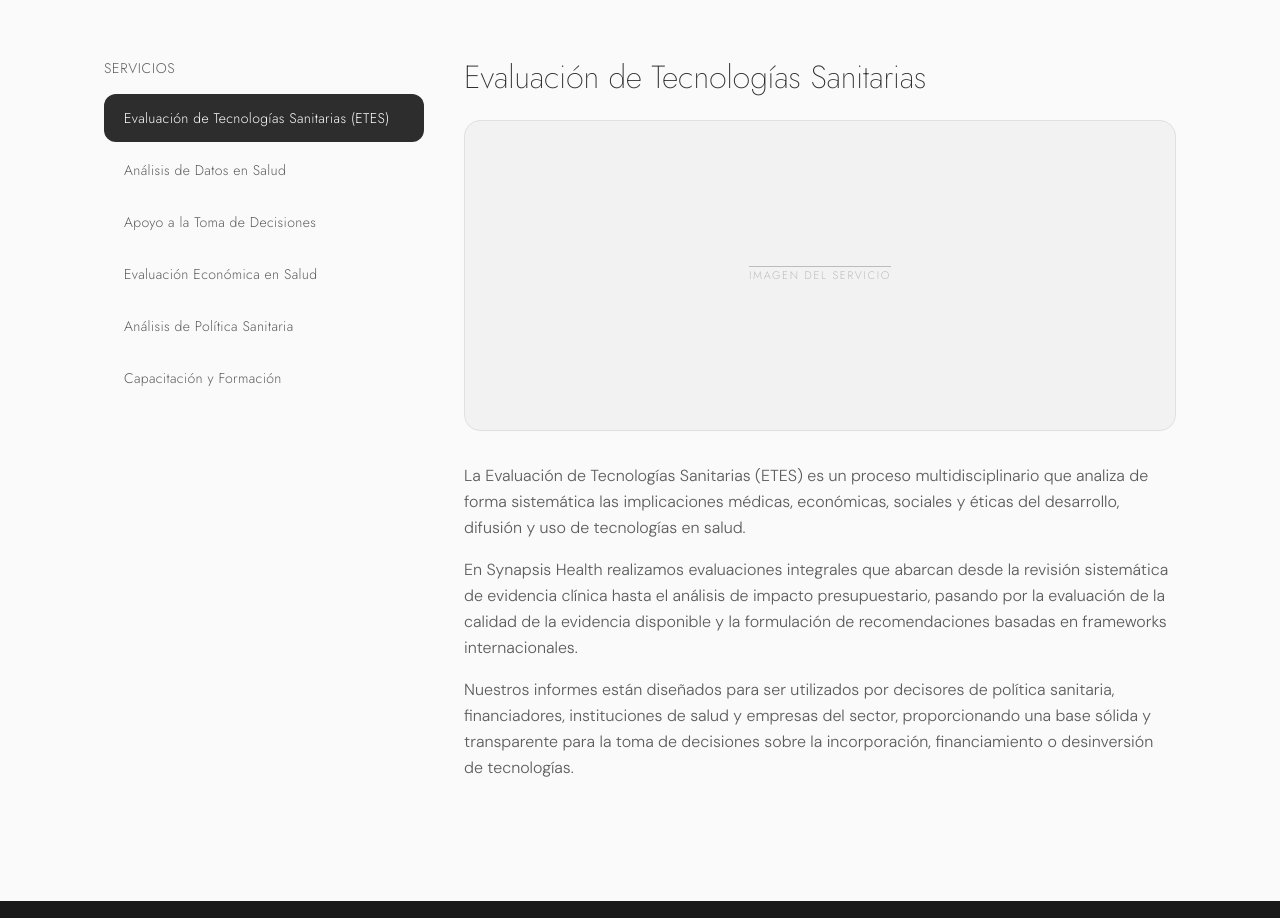
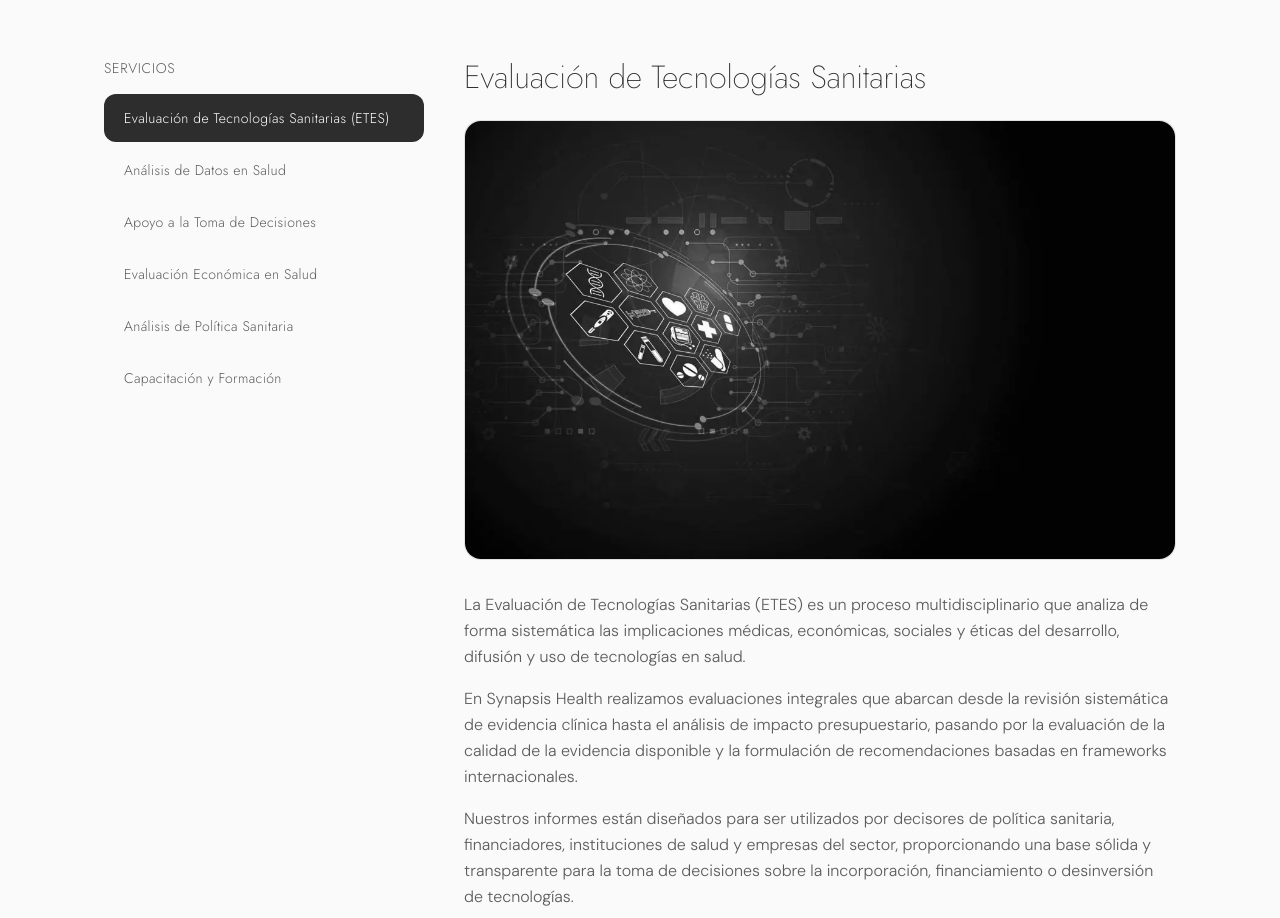
Before and after one commit to sebastianRavenna/synapsishealth, a website: page servicios.html in a window 1280 px wide. Shown: the part 1080-1998 px from the top of the page. Drawn offline with nearby package versions, Linux system fonts and the light colour scheme; files that its build step writes are made by us from their sources.

Commit message:
imagenes de servicios

```diff
--- a/servicios.html
+++ b/servicios.html
@@ -231,7 +231,7 @@
             </h2>
             <!-- IMG: Imagen contextual del servicio -->
             <div class="aspect-[16/7] bg-graphite-50 rounded-2xl border border-graphite-100 flex items-center justify-center mb-8">
-              <span class="overline text-graphite-200">Imagen del servicio</span>
+              <img src="./assets/img/etes.webp" class="w-full object-cover rounded-2xl" alt="">
             </div>
             <div class="space-y-4 text-graphite-500 leading-relaxed">
               <p data-i18n="servicesPage.etes.text1">
@@ -260,7 +260,7 @@
               Análisis de Datos en Salud
             </h2>
             <div class="aspect-[16/7] bg-graphite-50 rounded-2xl border border-graphite-100 flex items-center justify-center mb-8">
-              <span class="overline text-graphite-200">Imagen del servicio</span>
+              <img src="./assets/img/analisis_datos.webp" class="w-full object-cover rounded-2xl" alt="">
             </div>
             <div class="space-y-4 text-graphite-500 leading-relaxed">
               <p data-i18n="servicesPage.analisis.text1">
@@ -282,7 +282,7 @@
               Apoyo a la Toma de Decisiones
             </h2>
             <div class="aspect-[16/7] bg-graphite-50 rounded-2xl border border-graphite-100 flex items-center justify-center mb-8">
-              <span class="overline text-graphite-200">Imagen del servicio</span>
+              <img src="./assets/img/decisiones.webp" class="w-full object-cover rounded-2xl" alt="">
             </div>
             <div class="space-y-4 text-graphite-500 leading-relaxed">
               <p data-i18n="servicesPage.decisiones.text1">
@@ -304,7 +304,7 @@
               Evaluación Económica en Salud
             </h2>
             <div class="aspect-[16/7] bg-graphite-50 rounded-2xl border border-graphite-100 flex items-center justify-center mb-8">
-              <span class="overline text-graphite-200">Imagen del servicio</span>
+              <img src="./assets/img/eval_economicas.webp" class="w-full object-cover rounded-2xl" alt="">
             </div>
             <div class="space-y-4 text-graphite-500 leading-relaxed">
               <p data-i18n="servicesPage.economica.text1">
@@ -326,7 +326,7 @@
               Análisis de Política Sanitaria
             </h2>
             <div class="aspect-[16/7] bg-graphite-50 rounded-2xl border border-graphite-100 flex items-center justify-center mb-8">
-              <span class="overline text-graphite-200">Imagen del servicio</span>
+              <img src="./assets/img/pol_sanitarias.webp" class="w-full object-cover rounded-2xl" alt="">
             </div>
             <div class="space-y-4 text-graphite-500 leading-relaxed">
               <p data-i18n="servicesPage.politica.text1">
@@ -347,7 +347,7 @@
               Capacitación y Formación
             </h2>
             <div class="aspect-[16/7] bg-graphite-50 rounded-2xl border border-graphite-100 flex items-center justify-center mb-8">
-              <span class="overline text-graphite-200">Imagen del servicio</span>
+              <img src="./assets/img/educacion.webp" class="w-full object-cover rounded-2xl" alt="">
             </div>
             <div class="space-y-4 text-graphite-500 leading-relaxed">
               <p data-i18n="servicesPage.capacitacion.text1">
```
Also changed, not shown: assets/img/analisis_datos.webp (added), assets/img/decisiones.webp (added), assets/img/educacion.webp (added), assets/img/etes.webp (added), assets/img/eval_economicas.webp (added), assets/img/pol_sanitarias.webp (added).
